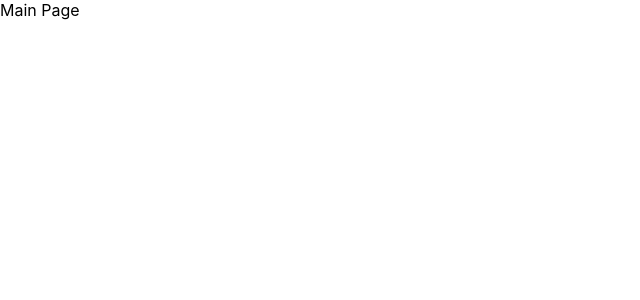
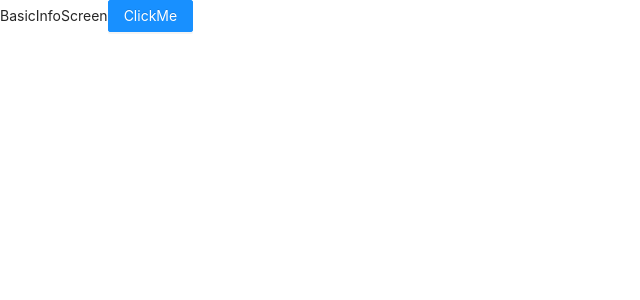
Before and after one commit to haluto/debugUI, a React app: page / in a window 1280 px wide. Shown: the top 300 px of the page, without its empty margins (0-640 px from the left). Built offline with nearby package versions, Linux system fonts and the light colour scheme.

Commit message:
webapp: use antd and use App as route.

```diff
--- a/package.json
+++ b/package.json
@@ -10,6 +10,7 @@
     "@testing-library/user-event": "^7.1.2",
     "@typescript-eslint/eslint-plugin": "^2.10.0",
     "@typescript-eslint/parser": "^2.10.0",
+    "antd": "^4.6.4",
     "babel-eslint": "10.1.0",
     "babel-jest": "^24.9.0",
     "babel-loader": "8.1.0",
--- a/public/index.html
+++ b/public/index.html
@@ -28,7 +28,7 @@
   </head>
   <body>
     <noscript>You need to enable JavaScript to run this app.</noscript>
-    <div id="root"></div>
+    <div id="root" style="height:100%"></div>
     <!--
       This HTML file is a template.
       If you open it directly in the browser, you will see an empty page.
--- a/src/components/common/App.js
+++ b/src/components/common/App.js
@@ -1,12 +1,17 @@
 import React, {Component} from 'react';
 import { Router, Route, Switch } from 'react-router-dom';
 import history from './history';
+
+import BasicInfoScreen from './BasicInfoScreen';
+
 
 export default class App extends Component {
 
   render() {
     return (
-      <div>Main Page</div>
+      <div>
+        <BasicInfoScreen />
+      </div>
     );
   }
 }
--- /dev/null
+++ b/src/components/common/BasicInfoScreen.js
@@ -0,0 +1,14 @@
+import React, {Component} from 'react';
+import { Button } from 'antd';
+
+export default class BasicInfoScreen extends Component {
+
+  render() {
+    return (
+      <div>
+        BasicInfoScreen
+        <Button type="primary">ClickMe</Button>
+      </div>
+    );
+  }
+}
--- a/src/index.css
+++ b/src/index.css
@@ -1,3 +1,5 @@
+@import '~antd/dist/antd.css';
+
 body {
   margin: 0;
   font-family: -apple-system, BlinkMacSystemFont, 'Segoe UI', 'Roboto', 'Oxygen',
```
Also changed, not shown: 1 other file (tests, documents, lock files or other folders).
